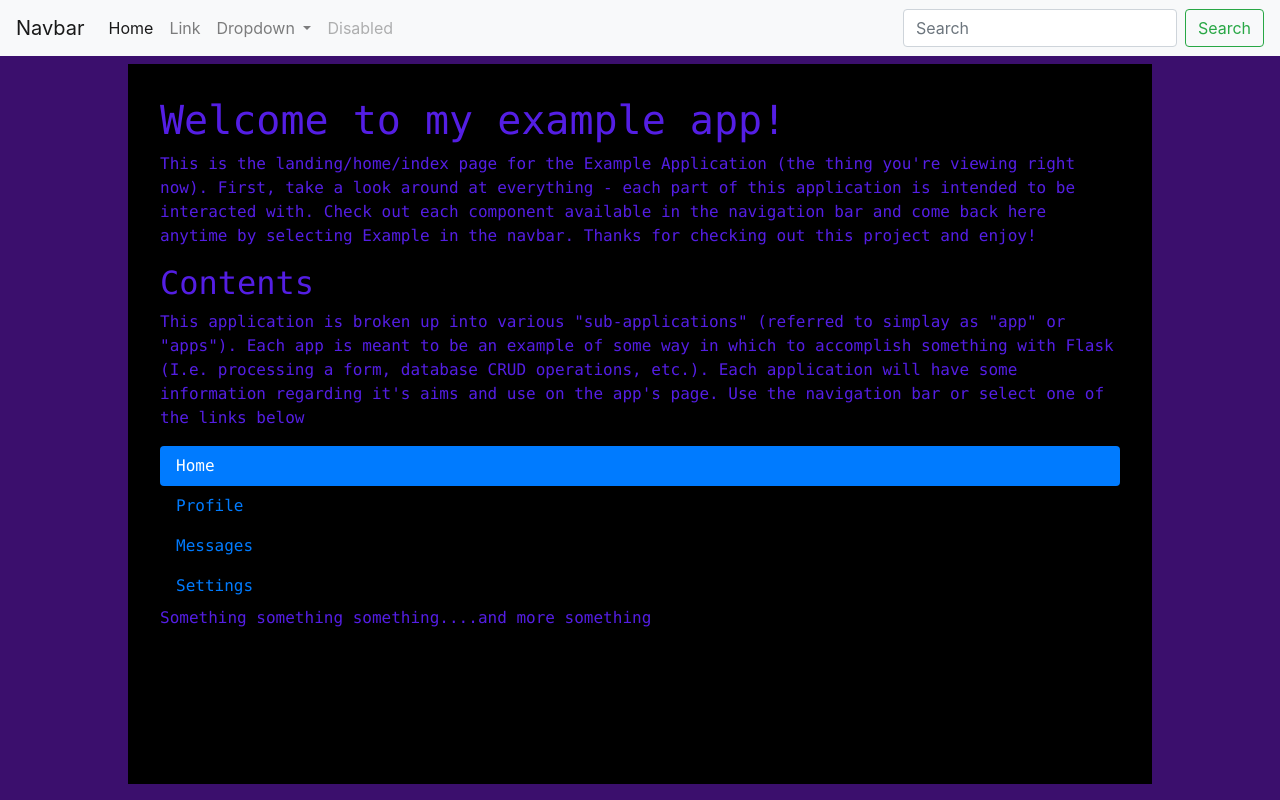
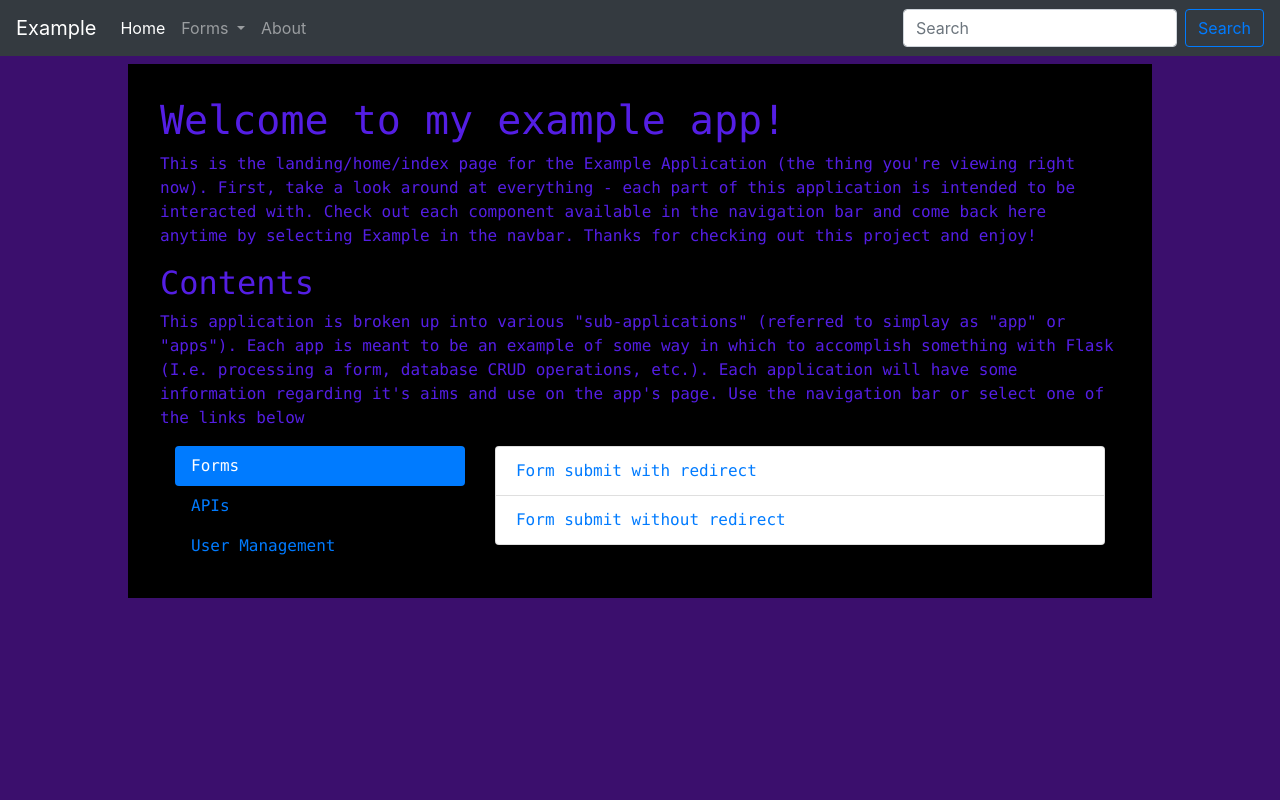
Before and after one commit to KyleEgland/python-flask-examples, a Flask app: page / in a window 1280 px wide. Run offline with Flask 2, Linux system fonts and the light colour scheme; some libraries are stand-ins or nearby versions.

Commit message:
Forms work

```diff
--- a/app/__init__.py
+++ b/app/__init__.py
@@ -19,8 +19,12 @@ def create_app(config_class=Config):
     db.init_app(app)
     migrate.init_app(app, db)
 
+    # Incorporating the Blueprints
     from app.main import bp as main_bp
     app.register_blueprint(main_bp)
+
+    from app.formsubmit import bp as formsubmit_bp
+    app.register_blueprint(formsubmit_bp)
 
     # ------- #
     # Logging #
--- /dev/null
+++ b/app/formsubmit/__init__.py
@@ -0,0 +1,5 @@
+from flask import Blueprint
+
+bp = Blueprint('formsubmit', __name__)
+
+from app.formsubmit import routes
--- a/app/static/css/globalstyle.css
+++ b/app/static/css/globalstyle.css
@@ -14,7 +14,7 @@
   background-color: #000;
   color: #541ee4;
   font-family: "Lucida Console", Monaco, monospace;
-  height: 90vh;
+  height: 90%;
   margin: 8vh auto auto auto;
   max-width: 80%;
   padding: 2em;
--- a/app/templates/base.html
+++ b/app/templates/base.html
@@ -18,38 +18,35 @@
   </head>
   <body class="app-body" id="body">
     {# Navbar #}
-    <nav class="navbar fixed-top navbar-expand-lg navbar-light bg-light">
-      <a class="navbar-brand" href="#">Navbar</a>
+    <nav class="navbar fixed-top navbar-expand-lg navbar-dark bg-dark">
+      <a class="navbar-brand" href="#">Example</a>
+      {# This creates the menu button when items are collapsed #}
       <button class="navbar-toggler" type="button" data-toggle="collapse" data-target="#navbarSupportedContent" aria-controls="navbarSupportedContent" aria-expanded="false" aria-label="Toggle navigation">
         <span class="navbar-toggler-icon"></span>
       </button>
-
+      {# The Contents of this div is collapsable #}
       <div class="collapse navbar-collapse" id="navbarSupportedContent">
         <ul class="navbar-nav mr-auto">
           <li class="nav-item active">
             <a class="nav-link" href="#">Home <span class="sr-only">(current)</span></a>
           </li>
-          <li class="nav-item">
-            <a class="nav-link" href="#">Link</a>
-          </li>
           <li class="nav-item dropdown">
             <a class="nav-link dropdown-toggle" href="#" id="navbarDropdown" role="button" data-toggle="dropdown" aria-haspopup="true" aria-expanded="false">
-              Dropdown
+              Forms
             </a>
             <div class="dropdown-menu" aria-labelledby="navbarDropdown">
-              <a class="dropdown-item" href="#">Action</a>
-              <a class="dropdown-item" href="#">Another action</a>
-              <div class="dropdown-divider"></div>
-              <a class="dropdown-item" href="#">Something else here</a>
+              <a class="dropdown-item" href="{{ url_for('formsubmit.formredirect') }}">Submit with Redirect</a>
+              <a class="dropdown-item" href="#">Submit without Redirect</a>
             </div>
           </li>
           <li class="nav-item">
-            <a class="nav-link disabled" href="#">Disabled</a>
+            <a class="nav-link" href="#">About</a>
           </li>
         </ul>
+        {# Search bar #}
         <form class="form-inline my-2 my-lg-0">
           <input class="form-control mr-sm-2" type="search" placeholder="Search" aria-label="Search">
-          <button class="btn btn-outline-success my-2 my-sm-0" type="submit">Search</button>
+          <button class="btn btn-outline-primary my-2 my-sm-0" type="submit">Search</button>
         </form>
       </div>
     </nav>
--- a/app/templates/index.html
+++ b/app/templates/index.html
@@ -9,16 +9,42 @@
 <h2>Contents</h2>
 <p>This application is broken up into various "sub-applications" (referred to simplay as "app" or "apps"). Each app is meant to be an example of some way in which to accomplish something with Flask (I.e. processing a form, database CRUD operations, etc.). Each application will have some information regarding it's aims and use on the app's page. Use the navigation bar or select one of the links below</p>
 {# Index navigation and descriptions #}
-<div class="nav flex-column nav-pills" id="v-pills-tab" role="tablist" aria-orientation="vertical">
-  <a class="nav-link active" id="v-pills-home-tab" data-toggle="pill" href="#v-pills-home" role="tab" aria-controls="v-pills-home" aria-selected="true">Home</a>
-  <a class="nav-link" id="v-pills-profile-tab" data-toggle="pill" href="#v-pills-profile" role="tab" aria-controls="v-pills-profile" aria-selected="false">Profile</a>
-  <a class="nav-link" id="v-pills-messages-tab" data-toggle="pill" href="#v-pills-messages" role="tab" aria-controls="v-pills-messages" aria-selected="false">Messages</a>
-  <a class="nav-link" id="v-pills-settings-tab" data-toggle="pill" href="#v-pills-settings" role="tab" aria-controls="v-pills-settings" aria-selected="false">Settings</a>
-</div>
-<div class="tab-content" id="v-pills-tabContent">
-  <div class="tab-pane fade show active" id="v-pills-home" role="tabpanel" aria-labelledby="v-pills-home-tab">Something something something....and more something</div>
-  <div class="tab-pane fade" id="v-pills-profile" role="tabpanel" aria-labelledby="v-pills-profile-tab">...</div>
-  <div class="tab-pane fade" id="v-pills-messages" role="tabpanel" aria-labelledby="v-pills-messages-tab">...</div>
-  <div class="tab-pane fade" id="v-pills-settings" role="tabpanel" aria-labelledby="v-pills-settings-tab">...</div>
+<div class="container">
+  <div class="row">
+    <div class="col-sm-4">
+      <div class="nav flex-column nav-pills" id="v-pills-tab" role="tablist" aria-orientation="vertical">
+        <a class="nav-link active" id="v-pills-forms-tab" data-toggle="pill" href="#v-pills-forms" role="tab" aria-controls="v-pills-forms" aria-selected="true">Forms</a>
+        <a class="nav-link" id="v-pills-apis-tab" data-toggle="pill" href="#v-pills-apis" role="tab" aria-controls="v-pills-apis" aria-selected="false">APIs</a>
+        <a class="nav-link" id="v-pills-users-tab" data-toggle="pill" href="#v-pills-users" role="tab" aria-controls="v-pills-users" aria-selected="false">User Management</a>
+      </div>
+    </div>
+    <!-- Force next column to break to new line -->
+    <!-- <div class="w-100 d-none d-lg-block"></div> -->
+    <div class="col-sm-8">
+      <div class="tab-content" id="v-pills-tabContent">
+        {# Forms Nav Content #}
+        <div class="tab-pane fade show active" id="v-pills-forms" role="tabpanel" aria-labelledby="v-pills-forms-tab">
+          <ul class="list-group">
+            <li class="list-group-item"><a href="#">Form submit with redirect</a></li>
+            <li class="list-group-item"><a href="#">Form submit without redirect</a></li>
+          </ul>
+        </div>
+        {# APIs Nav Content #}
+        <div class="tab-pane fade" id="v-pills-apis" role="tabpanel" aria-labelledby="v-pills-apis-tab">
+          <ul class="list-group">
+            <li class="list-group-item"><a href="#">Internal API</a></li>
+            <li class="list-group-item"><a href="#">Third-Party API</a></li>
+          </ul>
+        </div>
+        {# User Management Nav Content #}
+        <div class="tab-pane fade" id="v-pills-users" role="tabpanel" aria-labelledby="v-pills-users-tab">
+          <ul class="list-group">
+            <li class="list-group-item"><a href="#">Application (Internal) Users</a></li>
+            <li class="list-group-item"><a href="#">Third-Party User Auth</a></li>
+          </ul>
+        </div>
+      </div>
+    </div>
+  </div>
 </div>
 {% endblock %}
```
Also changed, not shown: app/formsubmit/forms.py (added, +22 -0 lines), app/formsubmit/routes.py (added, +40 -0 lines), app/templates/formsubmit/formredirect.html (added, +45 -0 lines), app/templates/formsubmit/apitest.html (renamed from app/templates/apitest.html).
